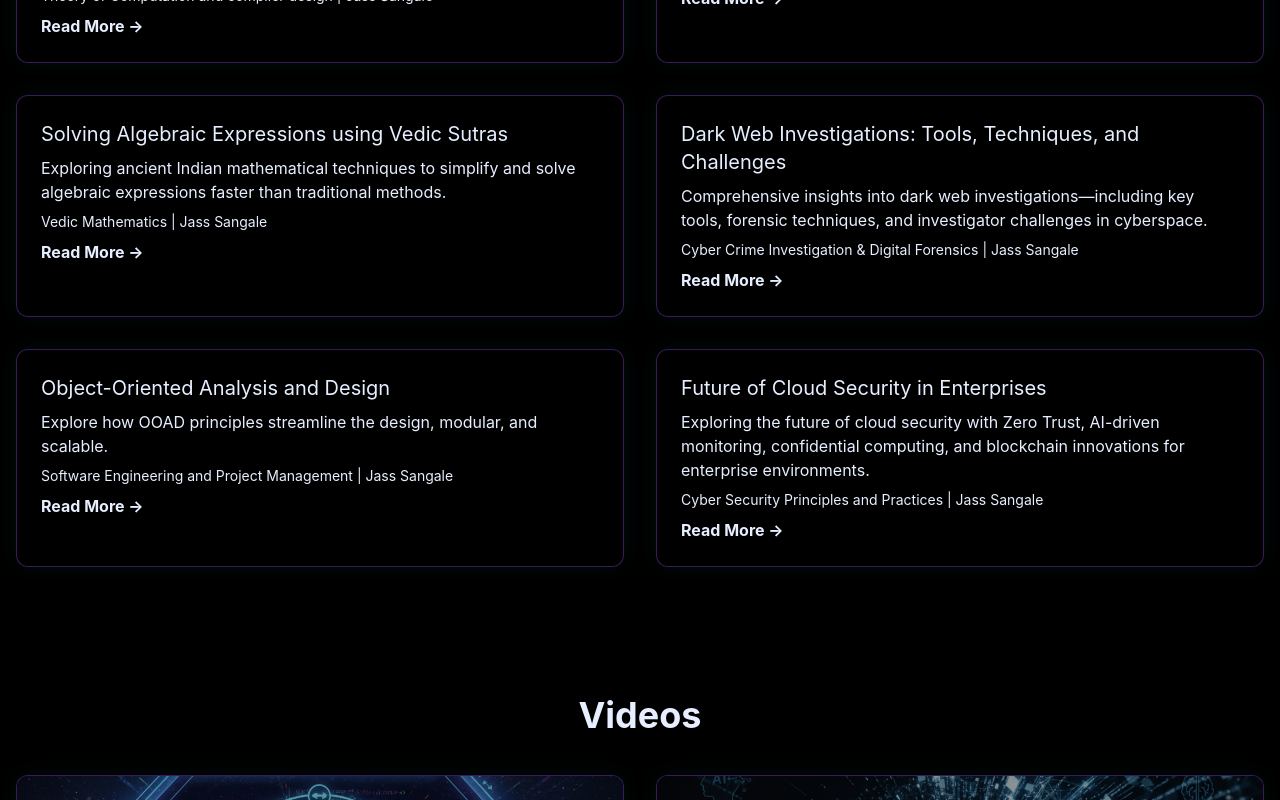
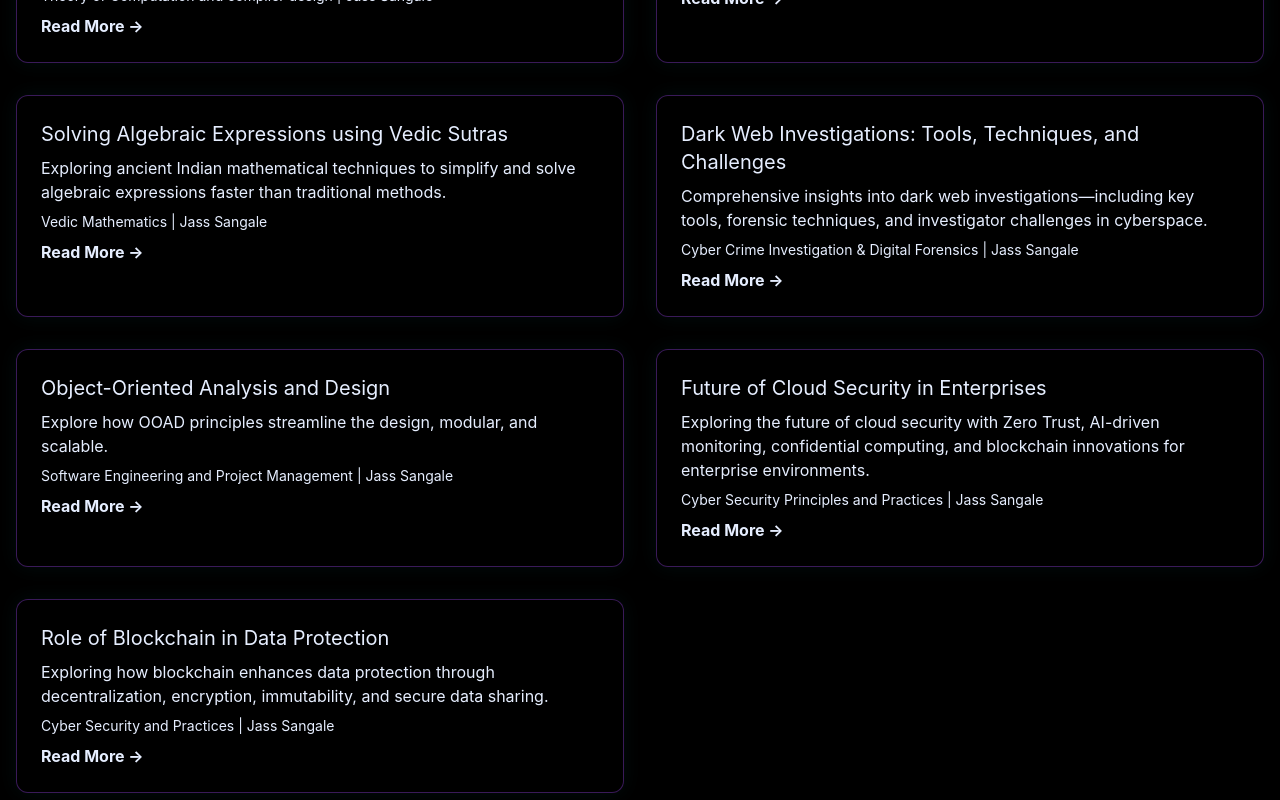
Before and after one commit to JassSangale/poortfolio, a Next.js app: page / in a window 1280 px wide. Shown: the part 2000-2800 px from the top of the page. Built offline with nearby package versions, Linux system fonts and the light colour scheme.

Commit message:
Update Articles.js

```diff
--- a/components/Articles.js
+++ b/components/Articles.js
@@ -44,7 +44,16 @@ const articles = [
     author: "Jass Sangale",
     subject: "Cyber Security Principles and Practices",
     desc: "Exploring the future of cloud security with Zero Trust, AI-driven monitoring, confidential computing, and blockchain innovations for enterprise environments.",
-  }
+  },
+ {
+  slug: "blockchain-data-protection",
+  title: "Role of Blockchain in Data Protection",
+  author: "Jass Sangale",
+  subject: "Cyber Security and Practices",
+  desc: "Exploring how blockchain enhances data protection through decentralization, encryption, immutability, and secure data sharing.",
+  date: "April 17, 2026", // 👈 ADD THIS
+  isNew: true // 👈 OPTIONAL (for highlight)
+}
 ];
 
 export default function Articles() {
```
